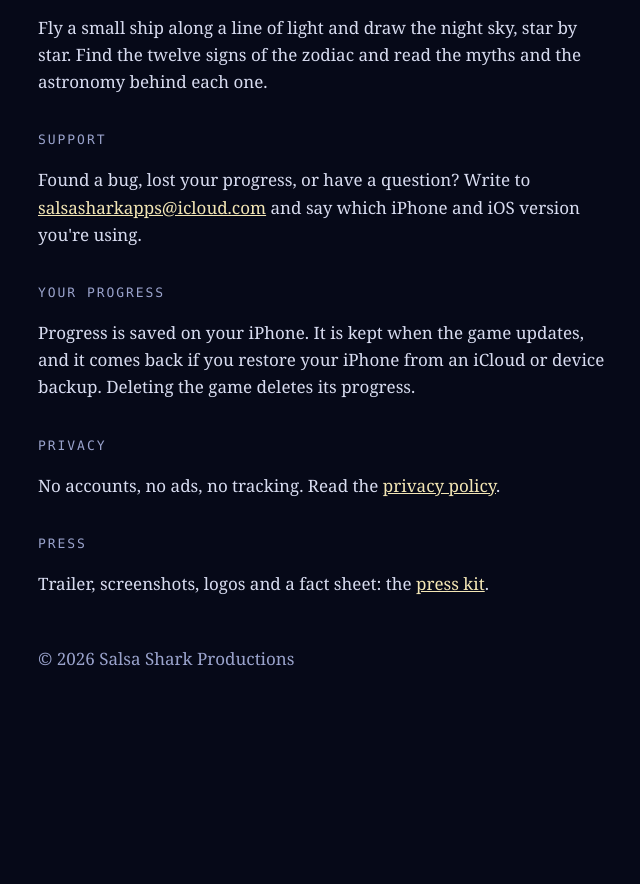
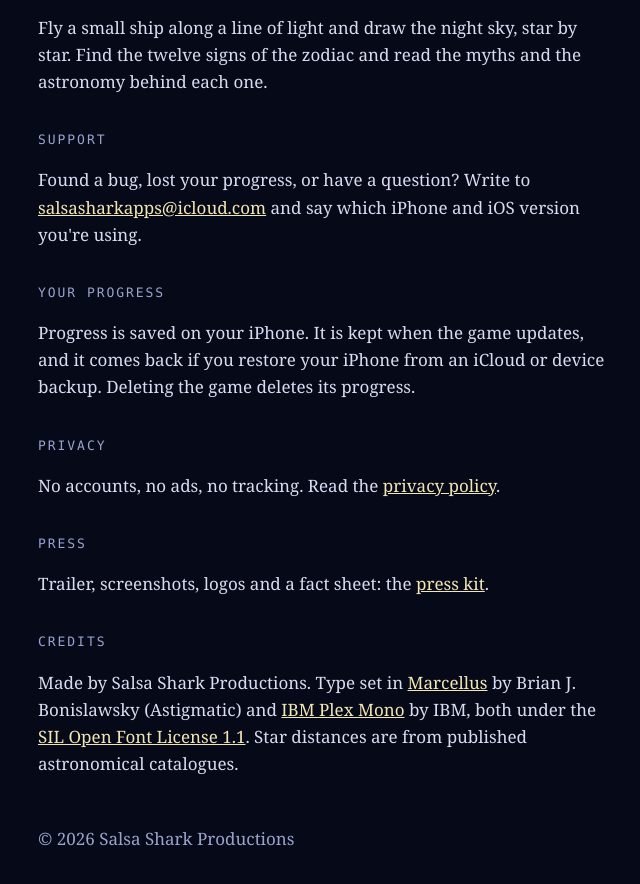
Before and after one commit to Jakobcv/startrails-site, a plain HTML site: page index.html in a window 1280 px wide. Shown: the part 150-1034 px from the top of the page, without its empty margins (314-954 px from the left). Before the commit the page ends 904 px from the top, so only its background shows below. Drawn offline with Linux system fonts and the light colour scheme.

Commit message:
Close the rights item and credit the fonts on the support page
Nobody else made part of the game, so there is no revenue split to agree.
The support page now credits Marcellus and IBM Plex Mono under the SIL Open
Font License.

Co-Authored-By: Claude Opus 5.5 <noreply@anthropic.com>

```diff
--- a/index.html
+++ b/index.html
@@ -56,6 +56,9 @@
   <h2>Press</h2>
   <p>Trailer, screenshots, logos and a fact sheet: the <a href="press/">press kit</a>.</p>
 
+  <h2>Credits</h2>
+  <p>Made by Salsa Shark Productions. Type set in <a href="https://fonts.google.com/specimen/Marcellus">Marcellus</a> by Brian J. Bonislawsky (Astigmatic) and <a href="https://fonts.google.com/specimen/IBM+Plex+Mono">IBM Plex Mono</a> by IBM, both under the <a href="https://openfontlicense.org/open-font-license-official-text/">SIL Open Font License 1.1</a>. Star distances are from published astronomical catalogues.</p>
+
   <p style="margin-top:3rem;color:#9aa3cc">© 2026 Salsa Shark Productions</p>
 </main>
 </body>
```
